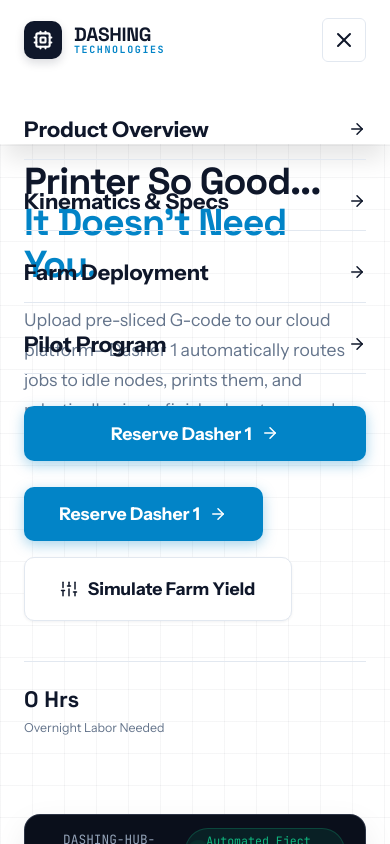
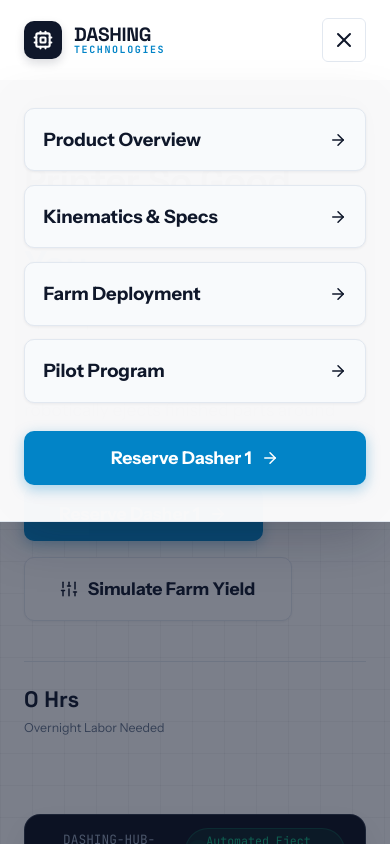
Before and after one commit to kavred/DashingTechnologiesWebsite, a React (Vite) app: page / in a window 390 px wide. Both pictures are taken after a click on the button "Toggle Navigation". Shown: the top 844 px of the page. Built offline with nearby package versions, Linux system fonts and the light colour scheme.

Commit message:
style: add backdrop blur overlay and card styling to mobile navbar

```diff
--- a/src/components/Navbar.css
+++ b/src/components/Navbar.css
@@ -142,41 +142,73 @@
   .mobile-toggle { display: none; }
 }
 
-/* Mobile Drawer */
-.mobile-drawer {
+/* Mobile Menu Overlay with Strong Backdrop Blur */
+.mobile-overlay {
   position: fixed;
   top: 80px;
   left: 0;
   right: 0;
   bottom: 0;
-  background-color: var(--bg-primary);
+  height: calc(100dvh - 80px);
+  background-color: rgba(15, 23, 42, 0.55);
+  backdrop-filter: blur(16px);
+  -webkit-backdrop-filter: blur(16px);
   z-index: 99;
-  padding: 2rem 1.5rem;
+  display: flex;
+  flex-direction: column;
+  animation: mobileOverlayFade 0.2s cubic-bezier(0.16, 1, 0.3, 1);
+}
+
+.mobile-drawer {
+  background: rgba(255, 255, 255, 0.96);
+  backdrop-filter: blur(24px);
+  -webkit-backdrop-filter: blur(24px);
+  border-bottom: 1px solid var(--border-light);
+  padding: 1.75rem 1.5rem 2.25rem 1.5rem;
   display: flex;
   flex-direction: column;
   justify-content: space-between;
-  box-shadow: 0 20px 25px -5px rgba(0,0,0,0.1);
-  animation: fadeIn 0.2s ease-out;
+  box-shadow: 0 25px 50px -12px rgba(15, 23, 42, 0.25);
+  max-height: 100%;
+  overflow-y: auto;
+  animation: mobileDrawerSlide 0.25s cubic-bezier(0.16, 1, 0.3, 1);
+}
+
+@keyframes mobileOverlayFade {
+  from { opacity: 0; }
+  to { opacity: 1; }
+}
+
+@keyframes mobileDrawerSlide {
+  from { opacity: 0; transform: translateY(-16px); }
+  to { opacity: 1; transform: translateY(0); }
 }
 
 .mobile-nav-list {
   list-style: none;
   display: flex;
   flex-direction: column;
-  gap: 1.5rem;
+  gap: 0.85rem;
 }
 
 .mobile-nav-link {
-  font-size: 1.35rem;
+  font-size: 1.15rem;
   font-weight: 700;
   color: var(--text-main);
   display: flex;
   align-items: center;
   justify-content: space-between;
-  padding-bottom: 0.75rem;
-  border-bottom: 1px solid var(--border-light);
+  padding: 1rem 1.15rem;
+  border-radius: var(--radius-md);
+  background-color: var(--bg-secondary);
+  border: 1px solid var(--border-light);
+  box-shadow: var(--shadow-sm);
+  transition: all var(--transition-fast);
 }
 
-.mobile-nav-link:hover {
+.mobile-nav-link:hover, .mobile-nav-link:active {
   color: var(--accent);
+  background-color: var(--accent-light);
+  border-color: var(--border-accent);
+  transform: translateX(4px);
 }
--- a/src/components/Navbar.jsx
+++ b/src/components/Navbar.jsx
@@ -7,6 +7,18 @@
   const [mobileMenuOpen, setMobileMenuOpen] = useState(false);
 
   const toggleMobileMenu = () => setMobileMenuOpen(!mobileMenuOpen);
+
+  // Lock body scroll when mobile drawer is open to prevent background bleed/scroll
+  React.useEffect(() => {
+    if (mobileMenuOpen) {
+      document.body.style.overflow = 'hidden';
+    } else {
+      document.body.style.overflow = '';
+    }
+    return () => {
+      document.body.style.overflow = '';
+    };
+  }, [mobileMenuOpen]);
 
   return (
     <nav className="navbar">
@@ -57,7 +69,8 @@
       </div>
 
       {mobileMenuOpen && (
-        <div className="mobile-drawer">
+        <div className="mobile-overlay" onClick={() => setMobileMenuOpen(false)}>
+          <div className="mobile-drawer" onClick={(e) => e.stopPropagation()}>
             <ul className="mobile-nav-list">
               <li>
                 <Link to="/" className="mobile-nav-link" onClick={() => setMobileMenuOpen(false)}>
@@ -85,13 +98,14 @@
               </li>
             </ul>
 
-          <div style={{ marginTop: '2rem' }}>
+            <div style={{ marginTop: '1.75rem' }}>
               <button className="btn btn-primary btn-lg" style={{ width: '100%' }} onClick={() => { setMobileMenuOpen(false); onOpenLOI(); }}>
                 <span>Reserve Dasher 1</span>
                 <ArrowRight size={18} />
               </button>
             </div>
           </div>
+        </div>
       )}
     </nav>
   );
```
Lines whose indentation alone changed are shown as unchanged.
